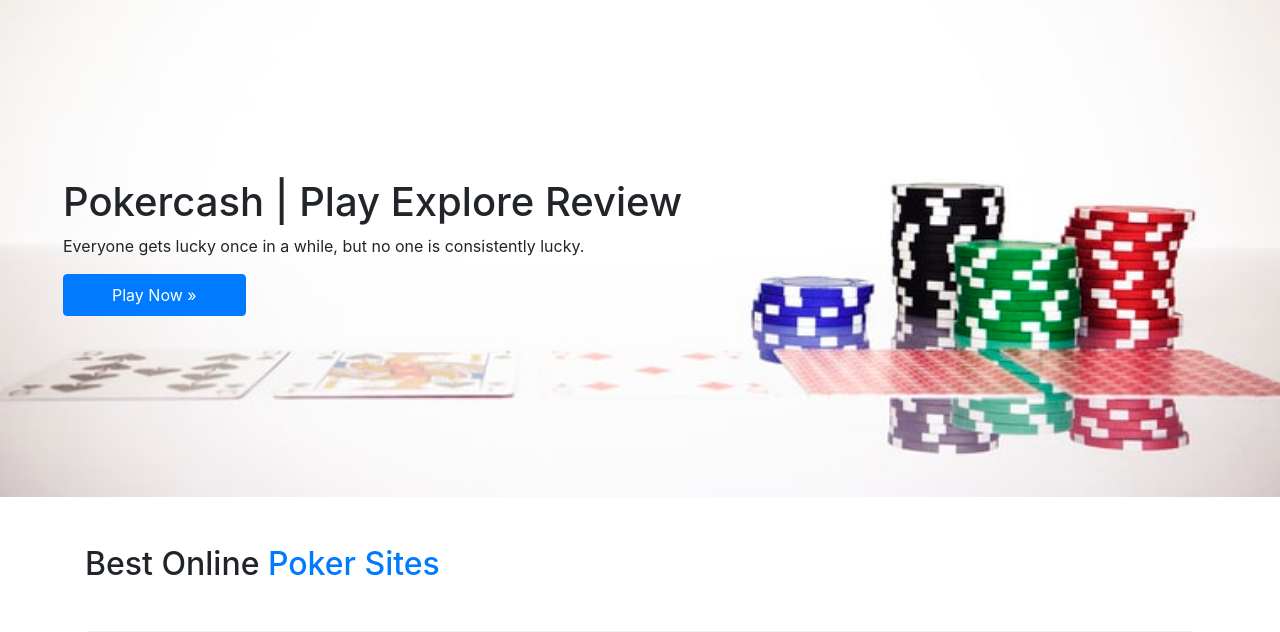
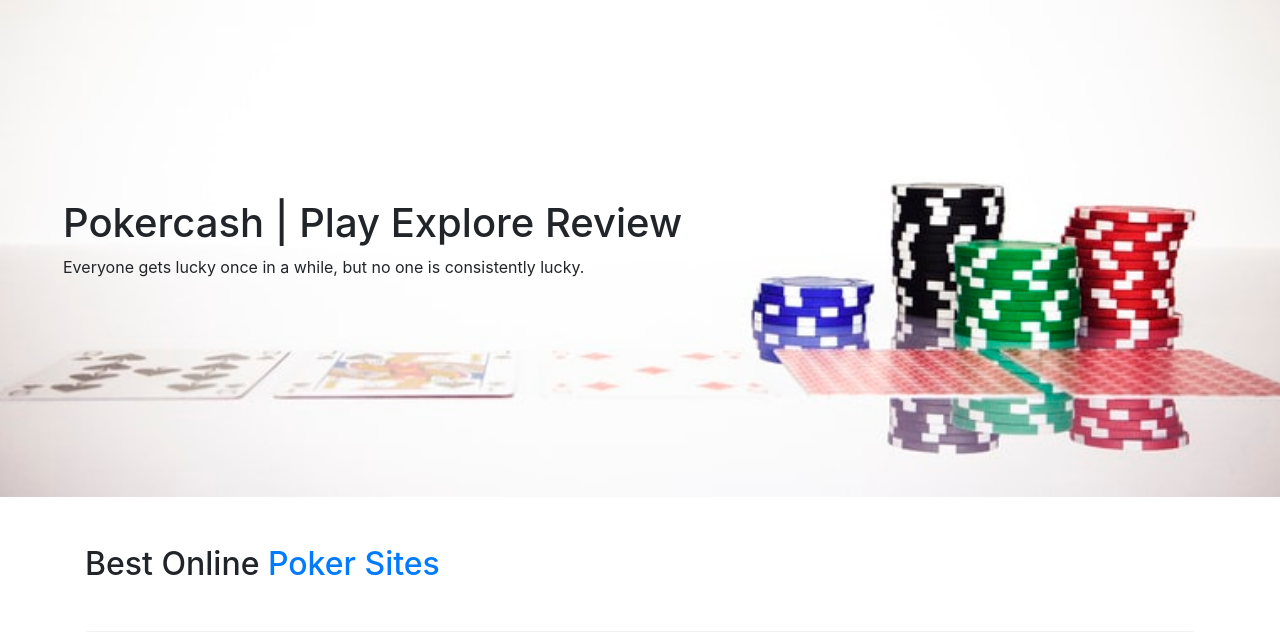
Before and after one commit to shubham-tyagi-io/pokercash, a website: page index.html in a window 1280 px wide. Shown: the part 99-731 px from the top of the page. Drawn offline with Linux system fonts and the light colour scheme; files that its build step writes are made by us from their sources.

Commit message:
Correction | Remove Play now button from home page

```diff
--- a/index.html
+++ b/index.html
@@ -81,7 +81,6 @@
           <div class="col-lg-12 col-md-12 col-sm-12 col-xs-12">
             <h1>Pokercash | Play Explore Review</h1>
             <p>Everyone gets lucky once in a while, but no one is consistently lucky.</p>
-            <a href="#" class="btn btn-primary btn-large pl-5 pr-5 pt-2 pb-2">Play Now »</a>
           </div>
         </div>
       </div>
```
